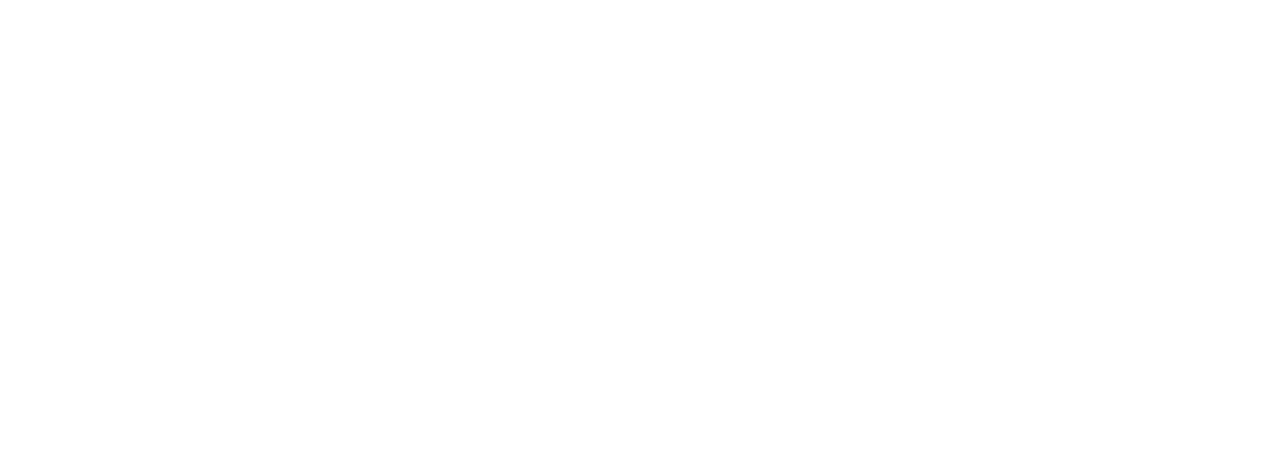
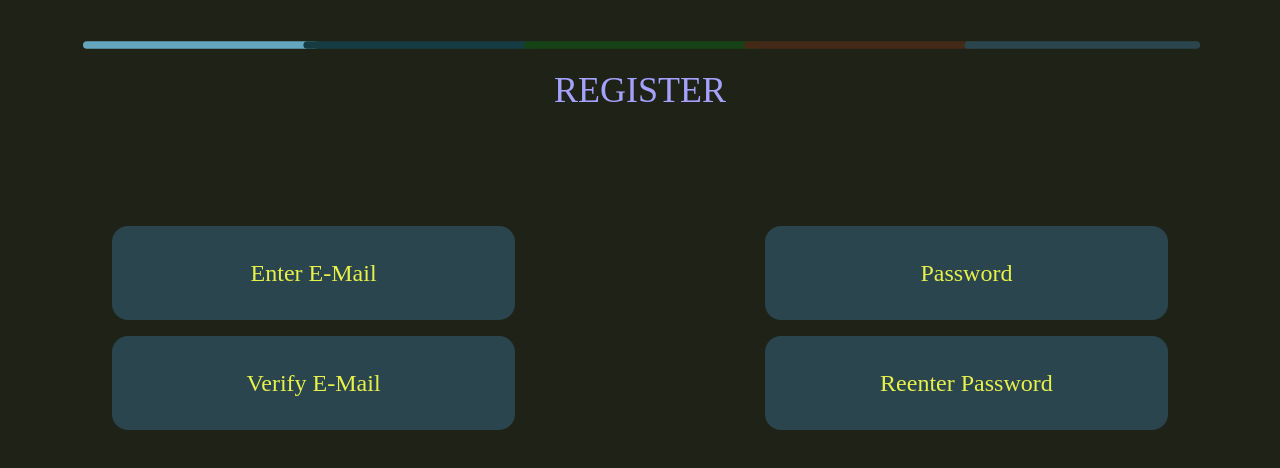
Before and after one commit to xdivayze/oggcloud, a React (Vite) app in the folder gui-desktop/: page /sign-up in a window 1280 px wide. Before the commit this address had no page. Shown: the top 468 px of the page. Built offline with nearby package versions, Linux system fonts and the light colour scheme.

Commit message:
contributions towards the completion of sign up page

```diff
--- a/gui-desktop/src/App.tsx
+++ b/gui-desktop/src/App.tsx
@@ -1,10 +1,13 @@
 import { Route, Routes } from "react-router-dom";
 import Layout from "./Layout/Layout";
+import SignUp from "./routes/SignUp/SignUp";
 
 export default function App() {
   return (
     <Routes>
-      <Route element={<Layout />} path="/"></Route>
+      <Route element={<Layout />} path="/">
+        <Route path="/sign-up" element={<SignUp />} />
+      </Route>
     </Routes>
   )
 }
--- a/gui-desktop/src/Layout/Layout.tsx
+++ b/gui-desktop/src/Layout/Layout.tsx
@@ -3,11 +3,15 @@
 
 export default function Layout() {
   return (
-    <div className="bg-green-ogg-0 h-screen w-screen flex flex-col overflow-hidden font-roboto_slab items-center p-5" >
-      <div className="w-[95%] h-[7%] flex flex-row ml-[4rem] ">
+    <div className="bg-green-ogg-0 h-screen w-screen flex flex-col overflow-hidden
+      font-roboto_slab items-center p-5" >
+      <div className="w-full h-[7%] flex flex-row ml-[4rem] ">
         <Navbar />
       </div>
-      <Outlet />
+      <div className="w-full h-full px-[4rem]">
+
+        <Outlet />
+      </div>
     </div>
   )
 }
--- a/gui-desktop/src/Layout/Navbar.tsx
+++ b/gui-desktop/src/Layout/Navbar.tsx
@@ -1,12 +1,15 @@
 import { useDispatch, useSelector } from "react-redux"
 import type { RootState } from "../app/store"
 import { setIsCollapsed } from "./navbarSlice"
+import { useNavigate } from "react-router-dom"
 
 export default function Navbar() {
   const items = useSelector((state: RootState) => state.navbar.items)
   const isCollapsed = useSelector((state: RootState) => state.navbar.isCollapsed)
 
   const dispatch = useDispatch()
+
+  const navigate = useNavigate()
 
   const colors = ["bg-blue-ogg-light-0", "bg-blue-ogg-0", "bg-green-ogg-1", "bg-brown-ogg-0", "bg-blue-ogg-1"]
 
@@ -24,10 +27,12 @@
 
           {items.map((v, i) => {
             return (
-              <div className={`w-1/5 justify-center items-center flex h-full rounded-xl z-[${10 * i}] ${i !== 0 ? '-ml-4' : ''}  ${colors[i]}`} key={i}>
+              <div onClick={() => {
+                navigate(v.navigateTo)
+              }} className={`w-1/5 justify-center items-center flex h-full rounded-xl z-[${10 * i}] ${i !== 0 ? '-ml-4' : ''}  ${colors[i]}`} key={i}>
                 <span className={`transition-opacity duration-300 ${isCollapsed ? "opacity-0" : "opacity-100"}`}>
 
-                  {v}
+                  {v.placeholder}
                 </span>
               </div>
 
--- a/gui-desktop/src/Layout/navbarSlice.ts
+++ b/gui-desktop/src/Layout/navbarSlice.ts
@@ -1,13 +1,15 @@
 import { createSlice } from "@reduxjs/toolkit"
 
 interface NavbarState {
-  items: [string, string, string, string, string],
+  items: { placeholder: string; navigateTo: string; }[],
   isCollapsed: boolean
 }
 
 const initialState: NavbarState = {
   isCollapsed: true,
-  items: ["OGGLabs", "Home", "Login", "Register", "Help"]
+  items: [{ placeholder: "OGGLabs", navigateTo: "/about" }, { placeholder: "Home", navigateTo: "/" },
+  { placeholder: "Login", navigateTo: "/login" },
+  { placeholder: "Sign Up", navigateTo: "/sign-up" }, { placeholder: "Help", navigateTo: "/help" }]
 }
 
 const navbarSlice = createSlice({
--- /dev/null
+++ b/gui-desktop/src/routes/SignUp/SignUp.tsx
@@ -0,0 +1,14 @@
+import InputBase from "./components/InputBase";
+
+export default function SignUp() {
+  return (<div className="w-full h-full flex flex-col px-3">
+    <div className="w-full text-center text-indigo-ogg-0 text-4xl font-roboto_slab">
+      REGISTER
+    </div>
+
+    <div className="w-full h-1/3 flex flex-col items-center mt-[100px]">
+
+      <InputBase />
+    </div>
+  </div>)
+}
--- /dev/null
+++ b/gui-desktop/src/routes/SignUp/components/GenericBar.tsx
@@ -0,0 +1,14 @@
+import type { ReactNode } from "react";
+
+export default function GenericBar({ color, onClick, children }: {
+  color: string;
+  onClick?: (e: React.MouseEvent<HTMLDivElement, MouseEvent>) => void;
+  children: ReactNode
+}) {
+  return (
+    <div onClick={onClick} className={`w-full h-full rounded-2xl flex flex-col justify-center
+items-center ${color}`}>
+      {children}
+    </div>
+  )
+}
--- /dev/null
+++ b/gui-desktop/src/routes/SignUp/components/InputBase.tsx
@@ -0,0 +1,52 @@
+import GenericBar from "./GenericBar"
+
+export default function InputBase() {
+  return (
+    <div className="w-full h-full flex flex-row justify-between font-roboto_slab
+      text-2xl text-yellow-ogg-0 text-center ">
+      <div className="w-2/5 h-full p-2">
+
+        <EmailCol />
+      </div>
+      <div className="w-2/5 h-full p-2">
+        <PasswordCol />
+      </div>
+
+    </div>
+  )
+}
+
+function EmailCol() {
+  return (
+    <div className="flex flex-col w-full h-full">
+      <div className="w-full h-1/2 p-2">
+        <GenericBar color="bg-blue-ogg-1" ><span>
+          Enter E-Mail
+        </span></GenericBar>
+      </div>
+      <div className="w-full h-1/2 p-2">
+        <GenericBar color="bg-blue-ogg-1" ><span>
+          Verify E-Mail
+        </span></GenericBar>
+      </div>
+    </div>
+  )
+}
+
+
+function PasswordCol() {
+  return (
+    <div className="flex flex-col w-full h-full">
+      <div className="w-full h-1/2 p-2">
+        <GenericBar color="bg-blue-ogg-1">
+          <span>Password</span>
+        </GenericBar>
+      </div>
+      <div className="w-full h-1/2 p-2">
+        <GenericBar color="bg-blue-ogg-1" >
+          <span>Reenter Password</span>
+        </GenericBar>
+      </div>
+    </div>
+  )
+}
```
